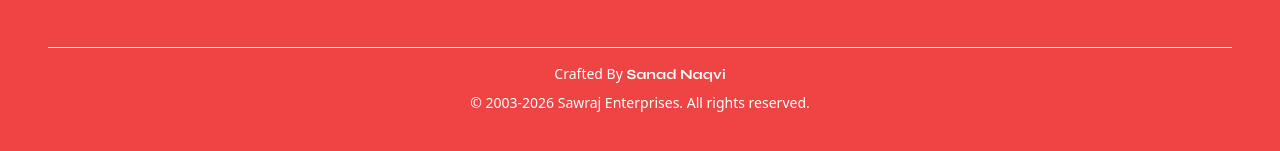
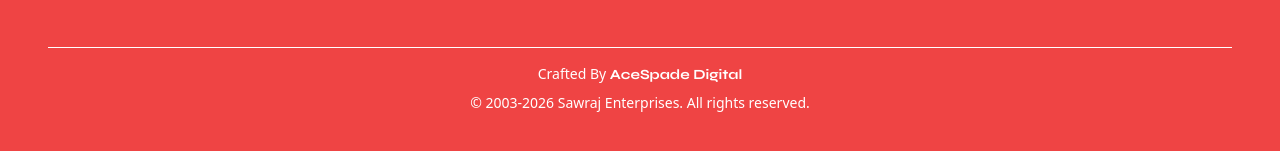
Before and after one commit to sanadn12/Sawraj, a Next.js app: page / in a window 1280 px wide. Shown: the part 2480-2631 px from the top of the page. Built offline with nearby package versions, Linux system fonts and the light colour scheme.

Commit message:
acespade ad added

```diff
--- a/src/components/footer/Footer.jsx
+++ b/src/components/footer/Footer.jsx
@@ -129,7 +129,7 @@ Auctions                </Link>
         {/* Footer Bottom */}
         <div className="mt-12 border-t border-white pt-4 text-center text-sm text-white">
            <h1 className="mb-2">
-          Crafted By <a href="https://sanadnaqvi.vercel.app" className="text-white font-bold font-syne">Sanad Naqvi</a>
+          Crafted By <a href="https://acespade.sawraj.in" className="text-white font-bold font-syne">AceSpade Digital</a>
         </h1>
           © 2003-2026 Sawraj Enterprises. All rights reserved.
         </div>
--- a/src/components/navbar/Navbar.jsx
+++ b/src/components/navbar/Navbar.jsx
@@ -106,7 +106,7 @@ useEffect(() => {
     { name: "About Us", path: "about" },
      {
     name: "Need a Website?",
-    path: "https://sanadnaqvi.vercel.app", // External link to portfolio
+    path: "https://acespade.sawraj.in", // External link to portfolio
     external: true,
   },
     { name: "Marketplace", path: "marketplace" },
```
